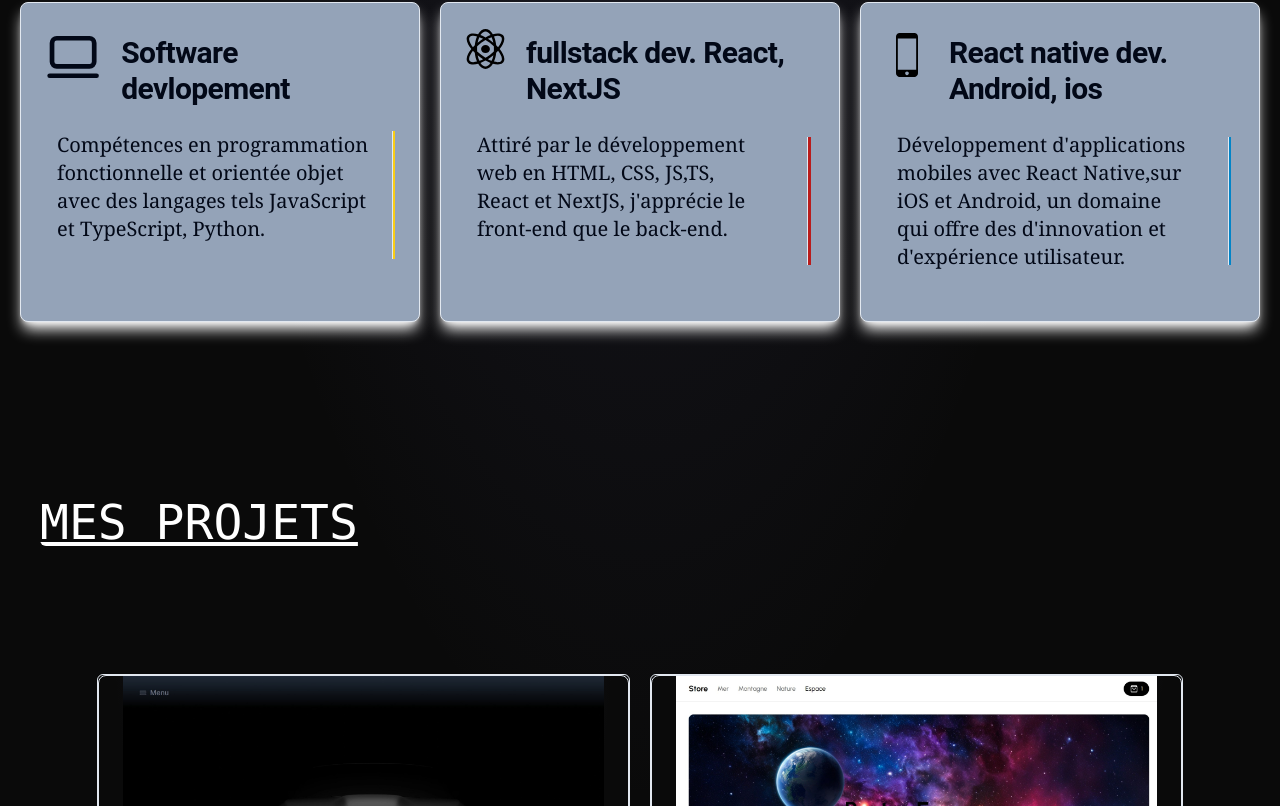
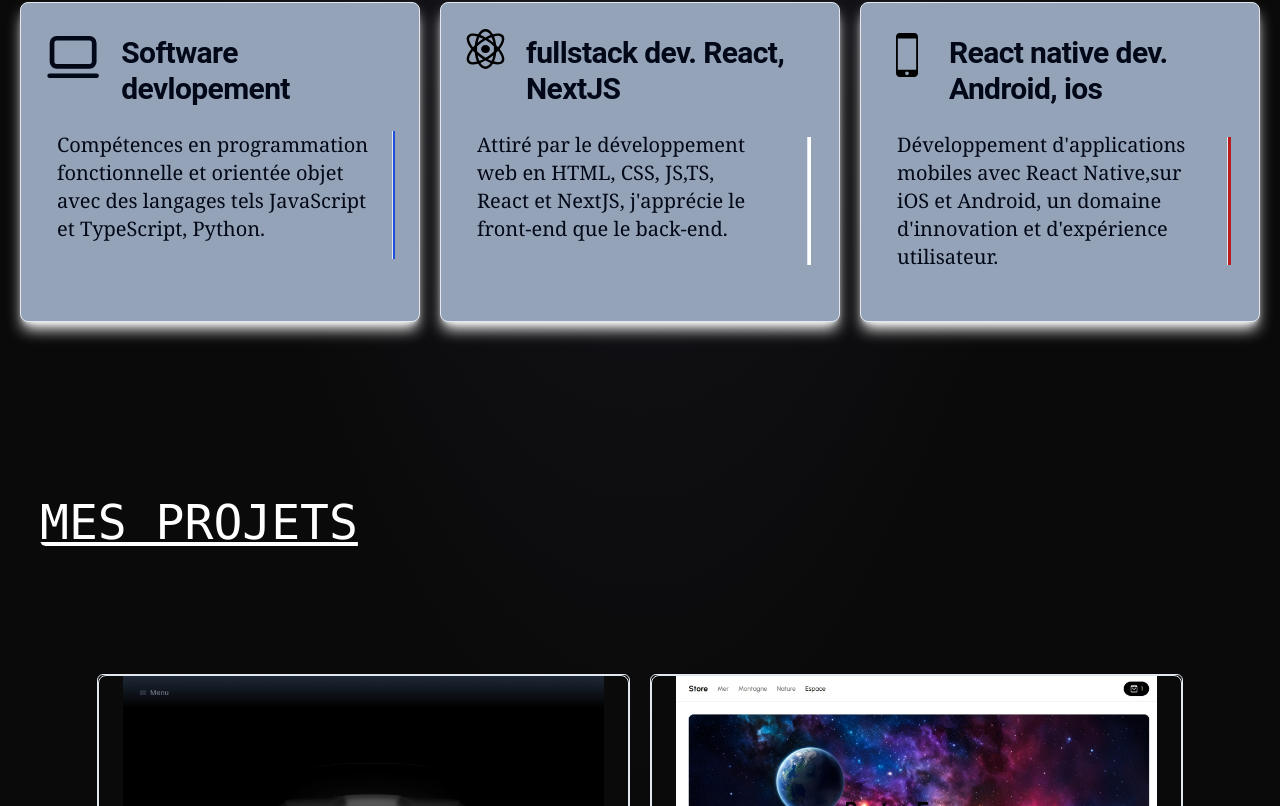
Before and after one commit to Ryma-24/portfo, a Next.js app: page / in a window 1280 px wide. Shown: the part 1134-1940 px from the top of the page. Built offline with nearby package versions, Linux system fonts and the light colour scheme.

Commit message:
valide 8

```diff
--- a/components/experience.tsx
+++ b/components/experience.tsx
@@ -42,7 +42,7 @@ const Experiences = () => {
              Python.
             </p>
 
-            <div className="w-2 h-32 border-l my--8 ml-2 bg-yellow-400">
+            <div className="w-2 h-32 border-l my--8 ml-2 bg-blue-700">
             </div>
           </CardContent>
       </Card>
@@ -74,7 +74,7 @@ const Experiences = () => {
             j&apos;apprécie le front-end que le back-end.
             </p>
 
-            <div className=" mr-1 w-3 h-32 mt-1.5 ml-6 border-l bg-red-700">
+            <div className=" mr-1 w-3 h-32 mt-1.5 ml-6 border-l bg-white">
             </div>
             </CardContent>
       </Card>
@@ -104,10 +104,10 @@ const Experiences = () => {
           md:pb-0 md:mx-3
           xl:text-xl">
         Développement d&apos;applications mobiles avec React Native,sur iOS et Android,
-         un domaine qui offre des d&apos;innovation et d&apos;expérience utilisateur.
+         un domaine d&apos;innovation et d&apos;expérience utilisateur.
           </p>
 
-          <div className=" mr-1 w-3 h-32 mt-1.5 ml-6 border-l bg-sky-600">
+          <div className=" mr-1 w-3 h-32 mt-1.5 ml-6 border-l bg-red-700">
             </div>
           </CardContent>
       </Card>
--- a/components/headers.tsx
+++ b/components/headers.tsx
@@ -93,7 +93,7 @@ const Header:React.FC = () => {
       duration-1000
       absolute flex w-16 left-12 ml-4 text-xs
       md:absolute md:left-96  md:top-9 md:ml-28 md:my-44
-      lg:absolute lg:left-auto lg:right-96
+      lg:absolute lg:left-auto lg:right-72
       xl:absolute xl:left-auto xl:right-auto xl:py-20 xl:-mr-44 xl:w-32 '
       style={{opacity: textOpacity}}
       >
--- a/components/projets.tsx
+++ b/components/projets.tsx
@@ -121,13 +121,13 @@ const MesProjets = () => {
 
     <ScrollArea className=" w-72 h-80 md:h-80 md:w-5/12 rounded-md border
     xl:h-[400px]">
-       <Card className="w-72 md:h-auto md:w-auto bg-neutral-950 bg-[radial-gradient(ellipse_50%_90%_at_50%_-30%,rgba(120,119,198,0.3),rgba(255,255,255,0))] ">
+       <Card className="w-60 md:h-auto md:w-auto bg-neutral-950 bg-[radial-gradient(ellipse_50%_90%_at_50%_-30%,rgba(120,119,198,0.3),rgba(255,255,255,0))] ">
         <CardContent>
         <TooltipProvider>
           <Tooltip>
             <TooltipTrigger asChild>
 
-          <Image src="/images/dialog.jpeg" alt="" width={250} height={100} className="absolute right-0 w-full h-full object-cover md:block md:h-auto md:w-full md:relative"  />
+          <Image src="/images/dialog.jpeg" alt="" width={250} height={100} className="absolute right-0 w-full h-full md:block md:h-auto md:w-full md:relative"  />
 
           </TooltipTrigger>
           <TooltipContent className="hidden md:block bg-gradient-to-r from-pink-300 to-stone-300 text-gray-900 bottom-0 translate-y-80 ease-out" >
```
